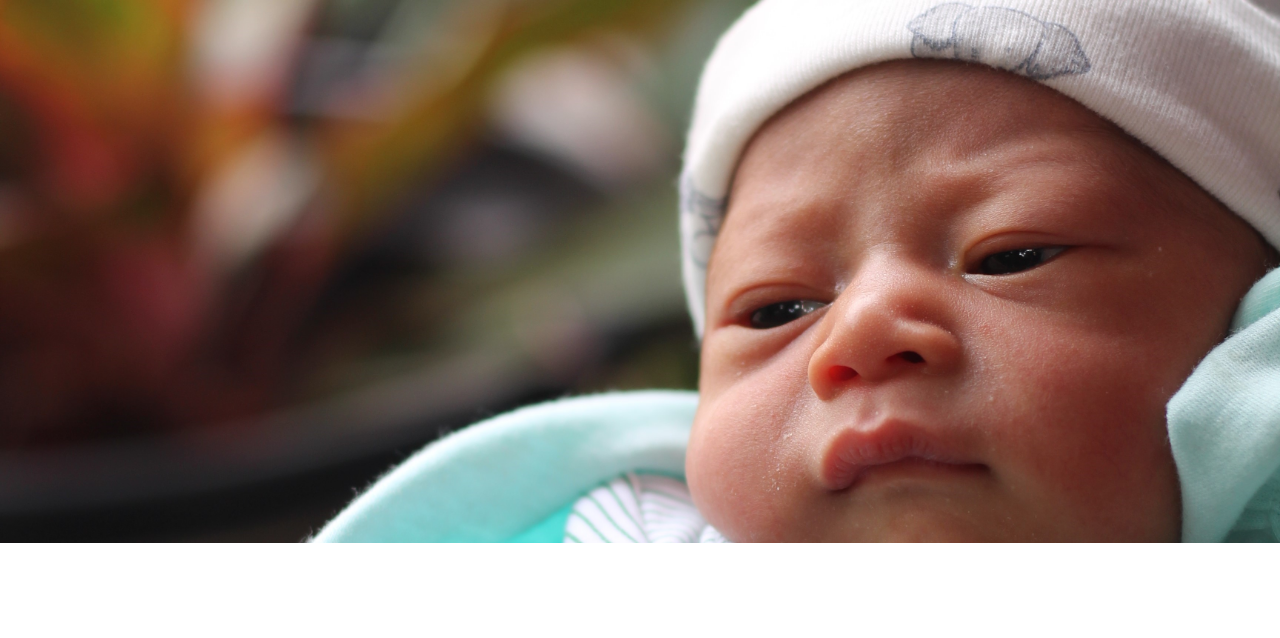
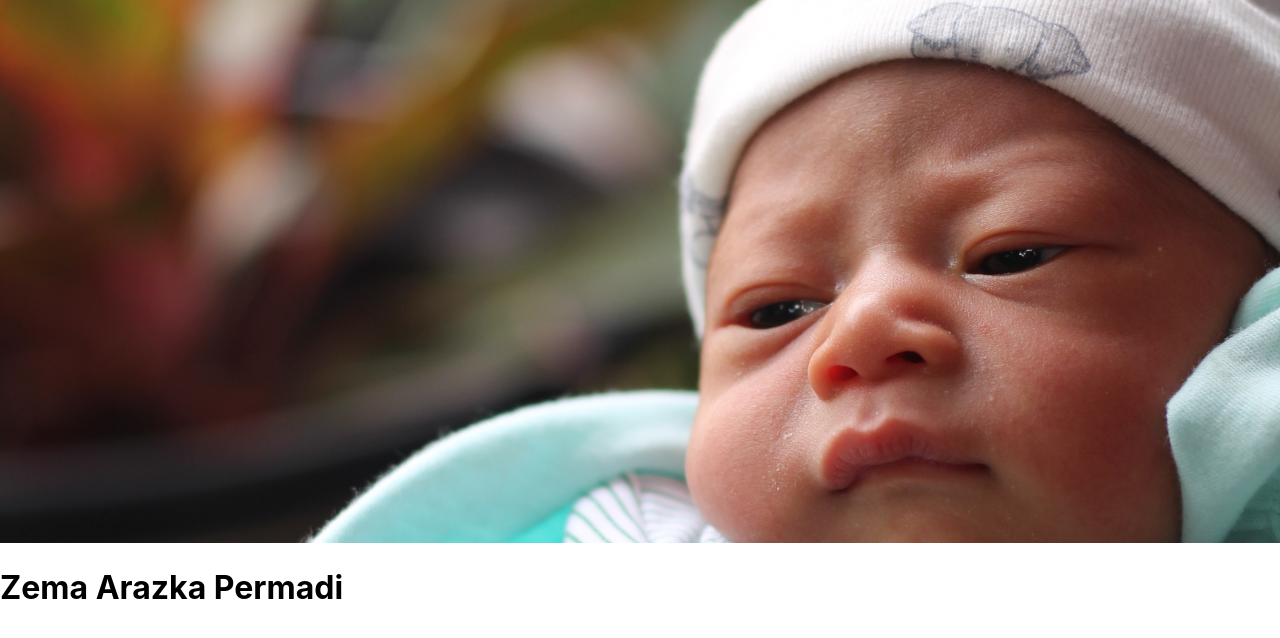
Before and after one commit to zicoprmd/zema-app, a React (Create React App) app: page / in a window 1280 px wide. Shown: the top 638 px of the page. Built offline with nearby package versions, Linux system fonts and the light colour scheme.

Commit message:
change with scss

```diff
--- a/package.json
+++ b/package.json
@@ -9,6 +9,7 @@
     "react": "^18.2.0",
     "react-dom": "^18.2.0",
     "react-scripts": "5.0.1",
+    "sass": "^1.55.0",
     "tar": "^6.1.11",
     "web-vitals": "^2.1.4"
   },
--- a/src/App.css
+++ b/src/App.css
@@ -38,9 +38,12 @@
 /* BANNER */
 
 .image-banner {
-  position: absolute;
-
-  left: 0px;
-  top: 0px;
   width: 100%;
 }
+
+.nama-anak {
+  position: absolute;
+  top: 300px;
+  left: 200px;
+  color: bisque;
+}
--- a/src/App.js
+++ b/src/App.js
@@ -1,5 +1,5 @@
 import logo from './logo.svg';
-import './App.css';
+import './App.scss';
 
 import banner from '../src/assets/banner/banner_1.JPG';
 import articleImg1 from '../src/assets/article/IMG_9740.JPG';
@@ -16,7 +16,9 @@ function App() {
     <div className="App">
       <div id="banner">
         <img src={banner} className="image-banner" />
+        <h1 className="nama-anak">Zema Arazka Permadi</h1>
       </div>
+
       <div className="article"></div>
       <div className="article"></div>
       <div className="horizontal"></div>
--- /dev/null
+++ b/src/App.scss
@@ -0,0 +1,5 @@
+#banner {
+  .image-banner {
+    width: 100%;
+  }
+}
```
Also changed, not shown: 1 other file (tests, documents, lock files or other folders).
